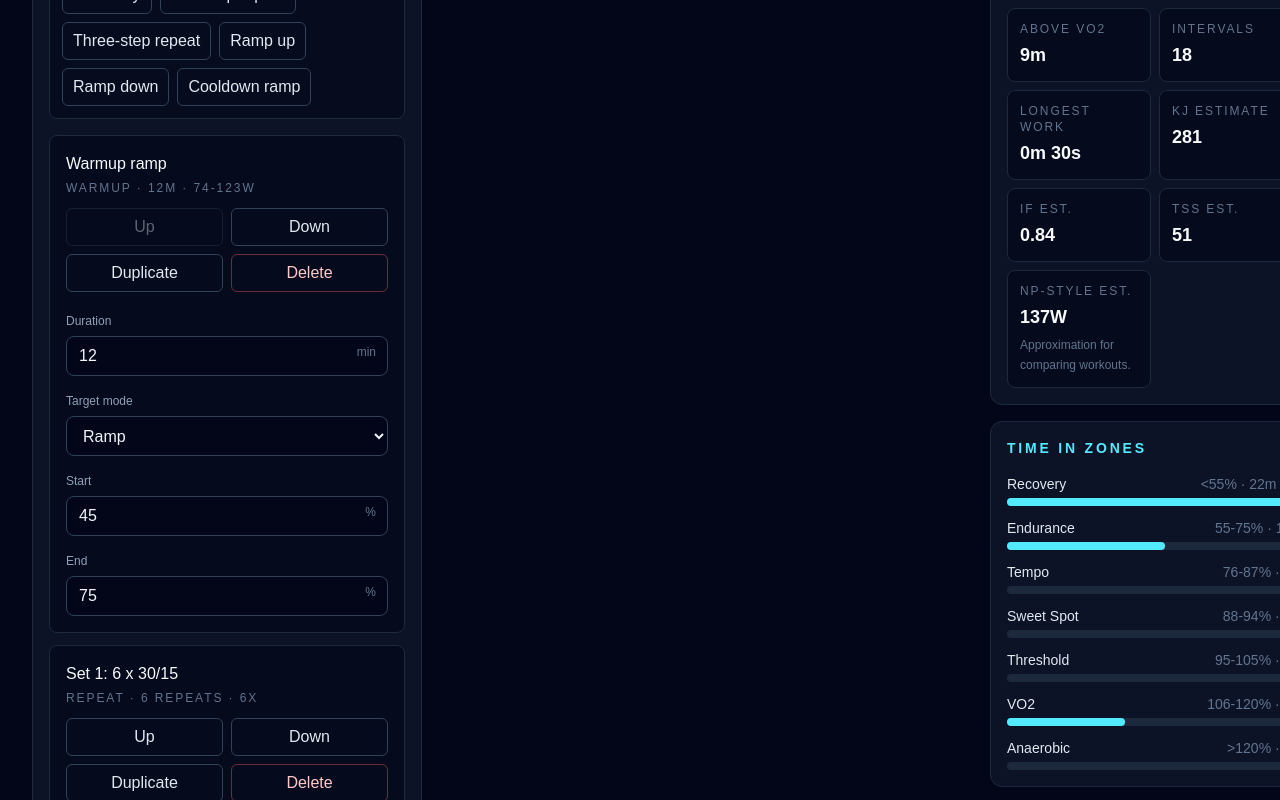
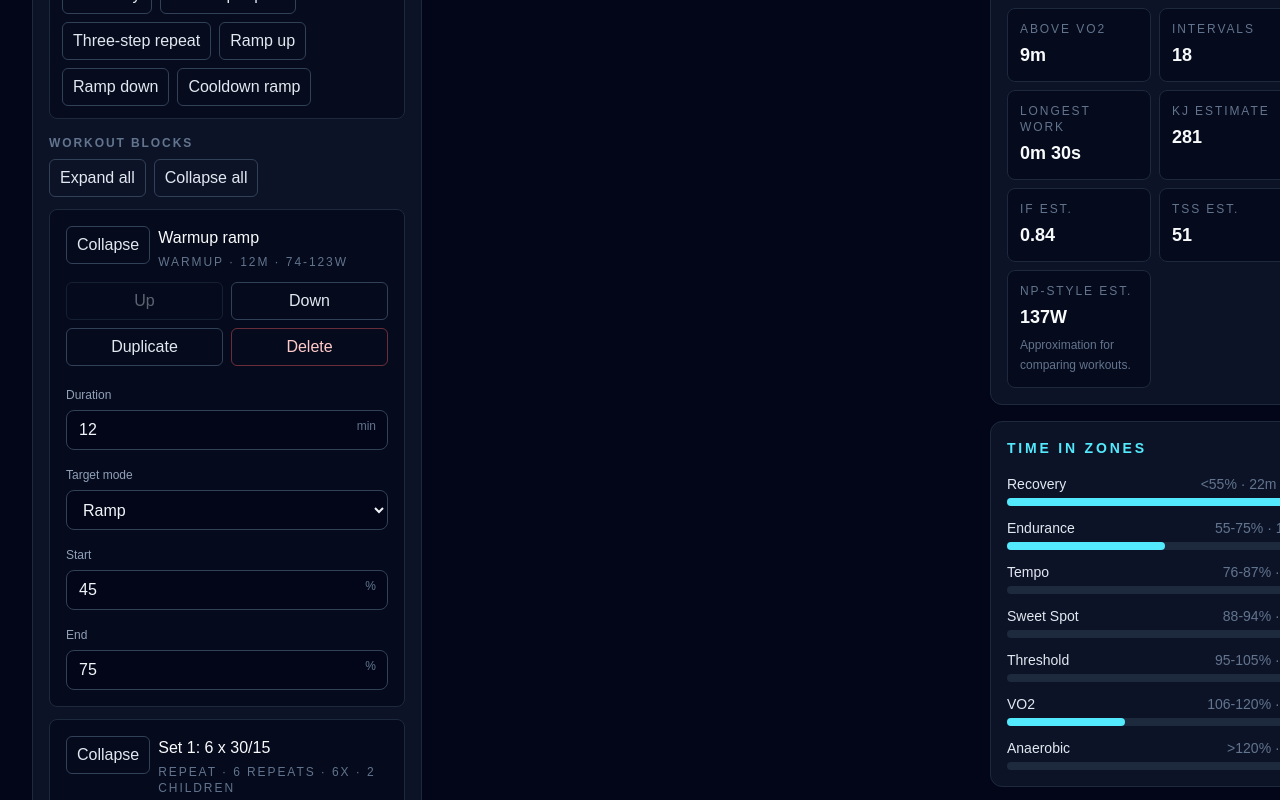
Before and after one commit to codyjohnsontx/wattSmith, a Next.js app: page / in a window 1280 px wide. Shown: the part 700-1500 px from the top of the page. Built offline with nearby package versions, Linux system fonts and the light colour scheme.

Commit message:
Add collapsible workout blocks

```diff
--- a/src/app/page.tsx
+++ b/src/app/page.tsx
@@ -18,7 +18,12 @@ import {
   saveProfile,
   saveWorkout,
 } from "@/lib/workout/storage";
-import type { AthleteProfile, IntegrationConnection, Workout } from "@/lib/workout/types";
+import type {
+  AthleteProfile,
+  IntegrationConnection,
+  Workout,
+  WorkoutStep,
+} from "@/lib/workout/types";
 import { getProfileWarnings } from "@/lib/workout/warnings";
 import { useEffect, useMemo, useRef, useState } from "react";
 
@@ -30,6 +35,10 @@ const tabs: { id: WorkspaceTab; label: string }[] = [
   { id: "profile", label: "Profile" },
   { id: "export", label: "Export" },
 ];
+
+function getAllStepIds(steps: WorkoutStep[]): string[] {
+  return steps.flatMap((step) => [step.id, ...getAllStepIds(step.children ?? [])]);
+}
 
 function createBlankWorkout(ftp: number): Workout {
   const timestamp = new Date().toISOString();
@@ -59,6 +68,7 @@ export default function Home() {
   const [profile, setProfile] = useState<AthleteProfile>(defaultProfile);
   const [integrations, setIntegrations] = useState<IntegrationConnection[]>([]);
   const [selectedStepId, setSelectedStepId] = useState<string | undefined>("warmup");
+  const [collapsedStepIds, setCollapsedStepIds] = useState<Set<string>>(() => new Set());
   const [status, setStatus] = useState("Ready");
   const statusTimeoutRef = useRef<number | undefined>(undefined);
 
@@ -73,9 +83,11 @@ export default function Home() {
       if (storedWorkouts[0]) {
         setWorkout(storedWorkouts[0]);
         setSelectedStepId(undefined);
+        setCollapsedStepIds(new Set());
       } else {
         setWorkout({ ...cloneDefaultWorkout(), ftp: storedProfile.ftp });
         setSelectedStepId(undefined);
+        setCollapsedStepIds(new Set());
       }
     }, 0);
 
@@ -117,6 +129,33 @@ export default function Home() {
     });
   };
 
+  const resetCollapsedSteps = () => setCollapsedStepIds(new Set());
+
+  const toggleCollapsedStep = (stepId: string) => {
+    setCollapsedStepIds((current) => {
+      const next = new Set(current);
+      if (next.has(stepId)) next.delete(stepId);
+      else next.add(stepId);
+      return next;
+    });
+  };
+
+  const expandAllSteps = () => {
+    setCollapsedStepIds(new Set());
+  };
+
+  const collapseAllSteps = () => {
+    setCollapsedStepIds(new Set(getAllStepIds(workout.blocks)));
+  };
+
+  const pruneCollapsedSteps = (stepIds: string[]) => {
+    setCollapsedStepIds((current) => {
+      const next = new Set(current);
+      stepIds.forEach((stepId) => next.delete(stepId));
+      return next;
+    });
+  };
+
   const handleSaveWorkout = (workoutToSave = workout) => {
     const timestamp = new Date().toISOString();
     const nextWorkout = {
@@ -138,6 +177,7 @@ export default function Home() {
       const nextWorkout = nextSavedWorkouts[0] ?? createBlankWorkout(profile.ftp);
       setWorkout(nextWorkout);
       setSelectedStepId(undefined);
+      resetCollapsedSteps();
     }
     flashStatus("Deleted workout");
   };
@@ -224,6 +264,7 @@ export default function Home() {
                   const nextWorkout = createBlankWorkout(profile.ftp);
                   setWorkout(nextWorkout);
                   setSelectedStepId(nextWorkout.blocks[0]?.id);
+                  resetCollapsedSteps();
                   setActiveTab("builder");
                   flashStatus("Started blank workout");
                 }}
@@ -244,6 +285,7 @@ export default function Home() {
                   const starter = { ...cloneDefaultWorkout(), ftp: profile.ftp };
                   setWorkout(starter);
                   setSelectedStepId(starter.blocks[0]?.id);
+                  resetCollapsedSteps();
                   flashStatus("Reset to starter");
                 }}
                 className="rounded-lg border border-slate-700 px-4 py-2 text-sm font-semibold text-slate-100 transition hover:border-cyan-300"
@@ -259,7 +301,12 @@ export default function Home() {
             <WorkoutEditor
               workout={workout}
               selectedStepId={selectedStepId}
+              collapsedStepIds={collapsedStepIds}
               onSelectStep={setSelectedStepId}
+              onToggleCollapsedStep={toggleCollapsedStep}
+              onExpandAllSteps={expandAllSteps}
+              onCollapseAllSteps={collapseAllSteps}
+              onPruneCollapsedSteps={pruneCollapsedSteps}
               onChange={updateWorkout}
             />
             <div className="space-y-6">
@@ -281,6 +328,7 @@ export default function Home() {
             onLoad={(nextWorkout) => {
               setWorkout(nextWorkout);
               setSelectedStepId(nextWorkout.blocks[0]?.id);
+              resetCollapsedSteps();
               setActiveTab("builder");
               flashStatus("Loaded workout");
             }}
--- a/src/components/WorkoutEditor.tsx
+++ b/src/components/WorkoutEditor.tsx
@@ -14,7 +14,12 @@ import type { TargetMode, Workout, WorkoutCue, WorkoutStep } from "@/lib/workout
 interface WorkoutEditorProps {
   workout: Workout;
   selectedStepId?: string;
+  collapsedStepIds: Set<string>;
   onSelectStep: (stepId?: string) => void;
+  onToggleCollapsedStep: (stepId: string) => void;
+  onExpandAllSteps: () => void;
+  onCollapseAllSteps: () => void;
+  onPruneCollapsedSteps: (stepIds: string[]) => void;
   onChange: (workout: Workout) => void;
 }
 
@@ -96,6 +101,20 @@ function estimateStepWatts(ftp: number, step: WorkoutStep): string {
   return `${percentToWatts(ftp, step.targetPercentFTP ?? 0)}W`;
 }
 
+function getAllStepIds(steps: WorkoutStep[]): string[] {
+  return steps.flatMap((step) => [step.id, ...getAllStepIds(step.children ?? [])]);
+}
+
+function getRemovedStepIds(step: WorkoutStep): string[] {
+  return [step.id, ...getAllStepIds(step.children ?? [])];
+}
+
+function stepIncludesId(step: WorkoutStep, stepId?: string): boolean {
+  if (!stepId) return false;
+  if (step.id === stepId) return true;
+  return step.children?.some((child) => stepIncludesId(child, stepId)) ?? false;
+}
+
 function StepControls({
   canMoveUp,
   canMoveDown,
@@ -115,24 +134,45 @@ function StepControls({
 }) {
   return (
     <div className="grid grid-cols-[repeat(auto-fit,minmax(6.75rem,1fr))] gap-2">
-      <button type="button" disabled={!canMoveUp} onClick={onMoveUp} className={buttonClassName()}>
+      <button
+        type="button"
+        disabled={!canMoveUp}
+        onClick={(event) => {
+          event.stopPropagation();
+          onMoveUp();
+        }}
+        className={buttonClassName()}
+      >
         Up
       </button>
       <button
         type="button"
         disabled={!canMoveDown}
-        onClick={onMoveDown}
+        onClick={(event) => {
+          event.stopPropagation();
+          onMoveDown();
+        }}
         className={buttonClassName()}
       >
         Down
       </button>
-      <button type="button" onClick={onDuplicate} className={buttonClassName()}>
+      <button
+        type="button"
+        onClick={(event) => {
+          event.stopPropagation();
+          onDuplicate();
+        }}
+        className={buttonClassName()}
+      >
         Duplicate
       </button>
       <button
         type="button"
         disabled={!canDelete}
-        onClick={onDelete}
+        onClick={(event) => {
+          event.stopPropagation();
+          onDelete();
+        }}
         className="min-w-0 truncate rounded-md border border-red-400/40 px-2.5 py-1.5 text-xs font-semibold text-red-200 transition hover:border-red-300 disabled:cursor-not-allowed disabled:opacity-40"
       >
         Delete
@@ -149,7 +189,10 @@ function StepEditor({
   siblingCount,
   selected,
   selectedStepId,
+  collapsedStepIds,
   onSelect,
+  onToggleCollapsedStep,
+  onPruneCollapsedSteps,
   onChange,
   onMove,
   onDuplicate,
@@ -162,7 +205,10 @@ function StepEditor({
   siblingCount: number;
   selected: boolean;
   selectedStepId?: string;
-  onSelect: (stepId: string) => void;
+  collapsedStepIds: Set<string>;
+  onSelect: (stepId?: string) => void;
+  onToggleCollapsedStep: (stepId: string) => void;
+  onPruneCollapsedSteps: (stepIds: string[]) => void;
   onChange: (step: WorkoutStep) => void;
   onMove: (fromIndex: number, toIndex: number) => void;
   onDuplicate: (step: WorkoutStep, index: number) => void;
@@ -174,6 +220,8 @@ function StepEditor({
   const useMinutes = depth === 0 && !isRepeat;
   const durationValue = useMinutes ? Number((durationSeconds / 60).toFixed(2)) : durationSeconds;
   const durationSuffix = useMinutes ? "min" : "sec";
+  const collapsed = collapsedStepIds.has(step.id);
+  const childCount = step.children?.length ?? 0;
 
   const updateTargetMode = (mode: TargetMode) => {
     if (mode === "single") {
@@ -238,7 +286,19 @@ function StepEditor({
       }}
     >
       <div className="grid gap-3">
-        <div className="min-w-0">
+        <div className="flex flex-wrap items-start gap-2">
+          <button
+            type="button"
+            aria-label={`${collapsed ? "Expand" : "Collapse"} ${step.label}`}
+            onClick={(event) => {
+              event.stopPropagation();
+              onToggleCollapsedStep(step.id);
+            }}
+            className={buttonClassName()}
+          >
+            {collapsed ? "Expand" : "Collapse"}
+          </button>
+          <div className="min-w-0 flex-1">
             <input
               value={step.label}
               onChange={(event) => onChange({ ...step, label: event.target.value })}
@@ -250,7 +310,14 @@ function StepEditor({
               {isRepeat && step.repeatCount ? <span> · {step.repeatCount} repeats</span> : null}
               {!isRepeat ? <span> · {formatDuration(durationSeconds)}</span> : null}
               <span> · {estimateStepWatts(ftp, step)}</span>
+              {isRepeat && childCount > 0 ? (
+                <span>
+                  {" "}
+                  · {childCount} {childCount === 1 ? "child" : "children"}
+                </span>
+              ) : null}
             </p>
+          </div>
         </div>
 
         <StepControls
@@ -260,10 +327,15 @@ function StepEditor({
           onMoveUp={() => onMove(index, index - 1)}
           onMoveDown={() => onMove(index, index + 1)}
           onDuplicate={() => onDuplicate(step, index)}
-          onDelete={() => onDelete(step.id)}
+          onDelete={() => {
+            onPruneCollapsedSteps(getRemovedStepIds(step));
+            if (stepIncludesId(step, selectedStepId)) onSelect(undefined);
+            onDelete(step.id);
+          }}
         />
       </div>
 
+      {!collapsed ? (
         <div className="mt-4 grid grid-cols-[repeat(auto-fit,minmax(10.5rem,1fr))] gap-3">
           {isRepeat ? (
             <NumberField
@@ -351,8 +423,9 @@ function StepEditor({
             </>
           ) : null}
         </div>
+      ) : null}
 
-      {step.children ? (
+      {!collapsed && step.children ? (
         <div className="mt-4 space-y-3 border-l border-slate-800 pl-3">
           <div className="flex flex-wrap items-center justify-between gap-2">
             <p className="text-xs font-semibold uppercase tracking-[0.16em] text-slate-500">
@@ -382,7 +455,10 @@ function StepEditor({
               siblingCount={step.children?.length ?? 0}
               selected={child.id === selectedStepId}
               selectedStepId={selectedStepId}
+              collapsedStepIds={collapsedStepIds}
               onSelect={onSelect}
+              onToggleCollapsedStep={onToggleCollapsedStep}
+              onPruneCollapsedSteps={onPruneCollapsedSteps}
               onChange={(updatedChild) =>
                 onChange({
                   ...step,
@@ -512,7 +588,12 @@ function CueEditor({
 export function WorkoutEditor({
   workout,
   selectedStepId,
+  collapsedStepIds,
   onSelectStep,
+  onToggleCollapsedStep,
+  onExpandAllSteps,
+  onCollapseAllSteps,
+  onPruneCollapsedSteps,
   onChange,
 }: WorkoutEditorProps) {
   const selectedStep = findStepById(workout.blocks, selectedStepId);
@@ -577,6 +658,20 @@ export function WorkoutEditor({
       </div>
 
       <div className="space-y-3">
+        <div className="flex flex-wrap items-center justify-between gap-2">
+          <p className="text-xs font-semibold uppercase tracking-[0.16em] text-slate-500">
+            Workout blocks
+          </p>
+          <div className="flex flex-wrap gap-2">
+            <button type="button" onClick={onExpandAllSteps} className={buttonClassName()}>
+              Expand all
+            </button>
+            <button type="button" onClick={onCollapseAllSteps} className={buttonClassName()}>
+              Collapse all
+            </button>
+          </div>
+        </div>
+
         {workout.blocks.map((step, index) => (
           <StepEditor
             key={step.id}
@@ -587,7 +682,10 @@ export function WorkoutEditor({
             siblingCount={workout.blocks.length}
             selected={selectedStep?.id === step.id || selectedStepId === step.id}
             selectedStepId={selectedStepId}
+            collapsedStepIds={collapsedStepIds}
             onSelect={onSelectStep}
+            onToggleCollapsedStep={onToggleCollapsedStep}
+            onPruneCollapsedSteps={onPruneCollapsedSteps}
             onChange={(updatedStep) =>
               updateWorkout({
                 blocks: updateStepById(workout.blocks, updatedStep.id, () => updatedStep),
```
Lines whose indentation alone changed are shown as unchanged.
